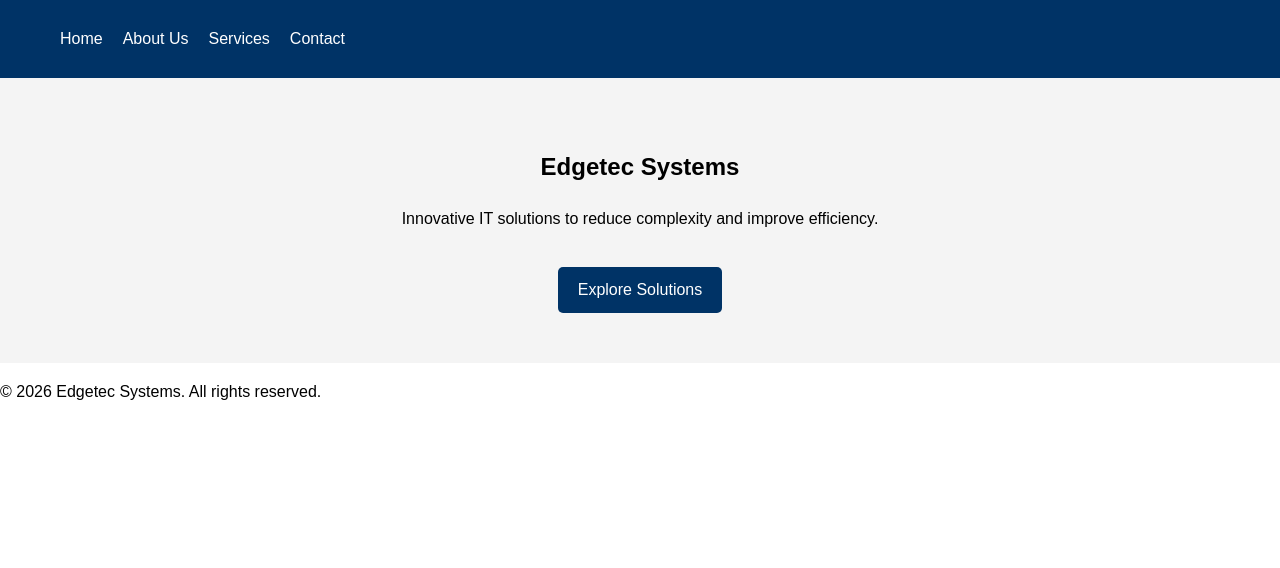
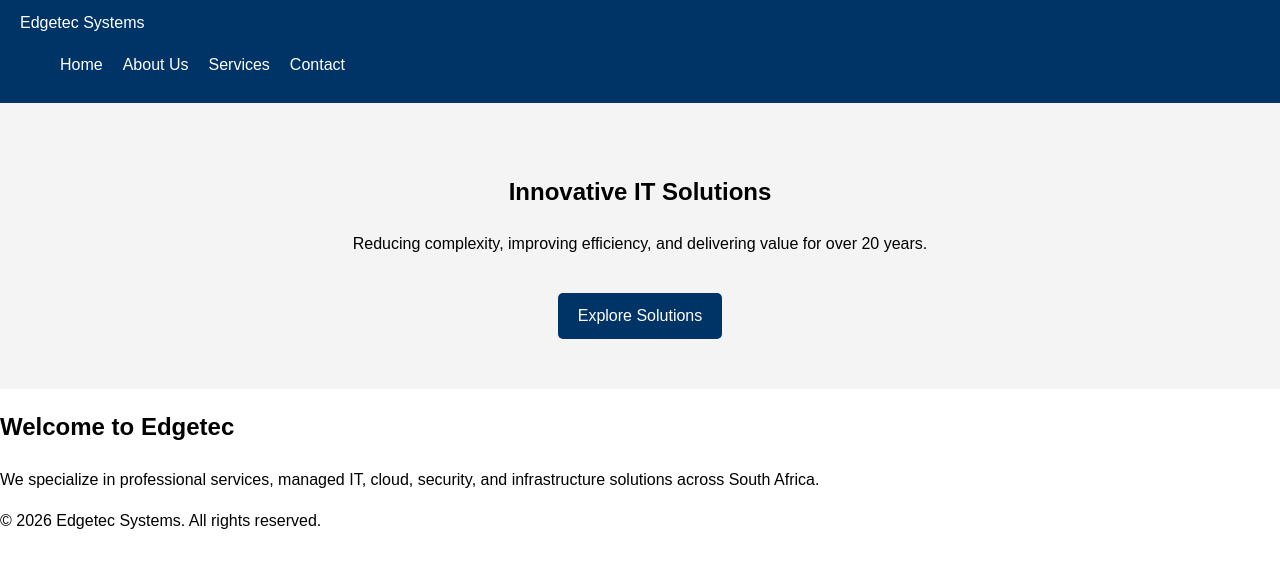
Before and after one commit to mxolisimthanti/work, a plain HTML site: page index.html in a window 1280 px wide. Drawn offline with Linux system fonts and the light colour scheme; files that its build step writes are made by us from their sources.

Commit message:
Update index.html

```diff
--- a/index.html
+++ b/index.html
@@ -8,6 +8,7 @@
 </head>
 <body>
   <header>
+    <div class="logo">Edgetec Systems</div>
     <nav>
       <ul>
         <li><a href="index.html">Home</a></li>
@@ -19,9 +20,14 @@
   </header>
 
   <section class="hero">
-    <h1>Edgetec Systems</h1>
-    <p>Innovative IT solutions to reduce complexity and improve efficiency.</p>
+    <h1>Innovative IT Solutions</h1>
+    <p>Reducing complexity, improving efficiency, and delivering value for over 20 years.</p>
     <a href="services.html" class="cta">Explore Solutions</a>
+  </section>
+
+  <section class="intro">
+    <h2>Welcome to Edgetec</h2>
+    <p>We specialize in professional services, managed IT, cloud, security, and infrastructure solutions across South Africa.</p>
   </section>
 
   <footer>
```
